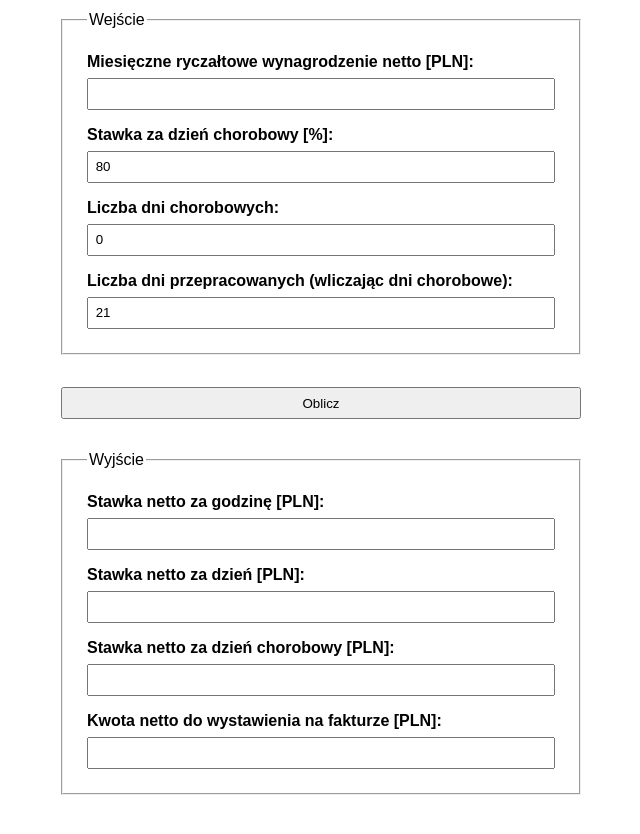
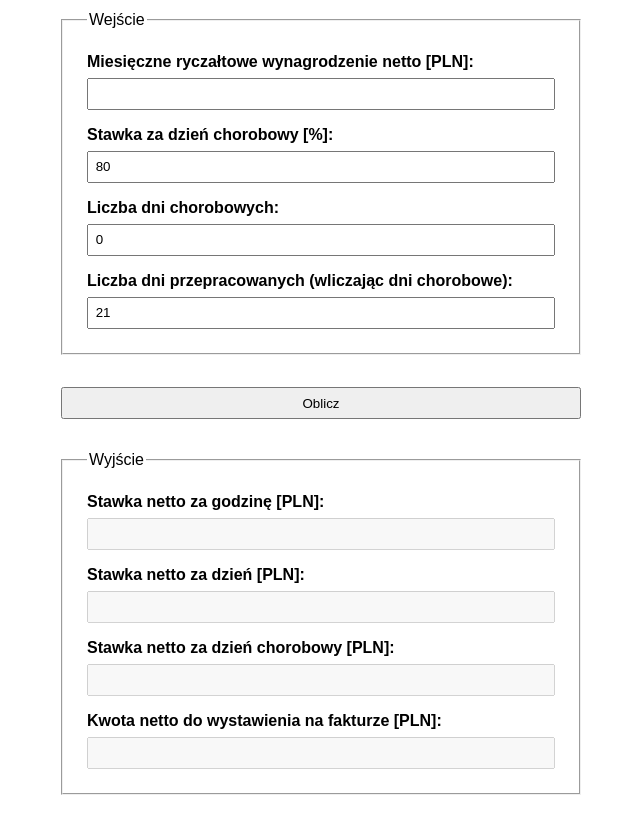
Before and after one commit to rafaltrzop/b2b-salary-calculator, a website built with webpack: page src/index.html in a window 1280 px wide. Shown: the part 122-956 px from the top of the page, without its empty margins (319-959 px from the left). Built offline with nearby package versions, Linux system fonts and the light colour scheme.

Commit message:
Use disabled instead of readonly attribute

```diff
--- a/src/index.html
+++ b/src/index.html
@@ -82,7 +82,7 @@
                         <label>
                             Stawka netto za godzinę [PLN]:
                             <br>
-                            <input id="hourly-rate" type="number" readonly>
+                            <input id="hourly-rate" type="number" disabled>
                         </label>
                     </p>
 
@@ -90,7 +90,7 @@
                         <label>
                             Stawka netto za dzień [PLN]:
                             <br>
-                            <input id="daily-rate" type="number" readonly>
+                            <input id="daily-rate" type="number" disabled>
                         </label>
                     </p>
 
@@ -98,7 +98,7 @@
                         <label>
                             Stawka netto za dzień chorobowy [PLN]:
                             <br>
-                            <input id="sick-daily-rate" type="number" readonly>
+                            <input id="sick-daily-rate" type="number" disabled>
                         </label>
                     </p>
 
@@ -106,7 +106,7 @@
                         <label>
                             Kwota netto do wystawienia na fakturze [PLN]:
                             <br>
-                            <input id="invoice-value" type="number" readonly>
+                            <input id="invoice-value" type="number" disabled>
                         </label>
                     </p>
                 </fieldset>
```
